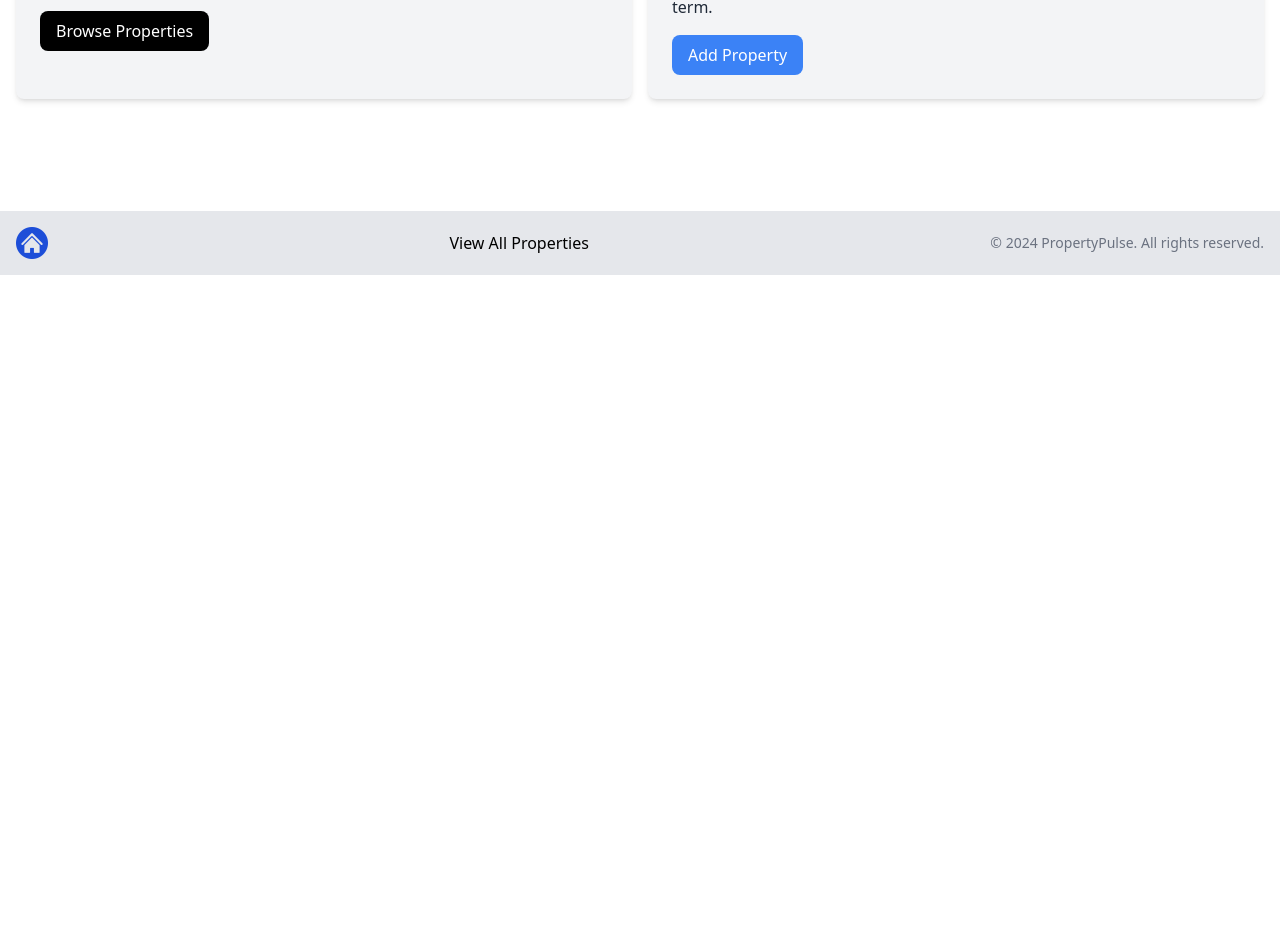
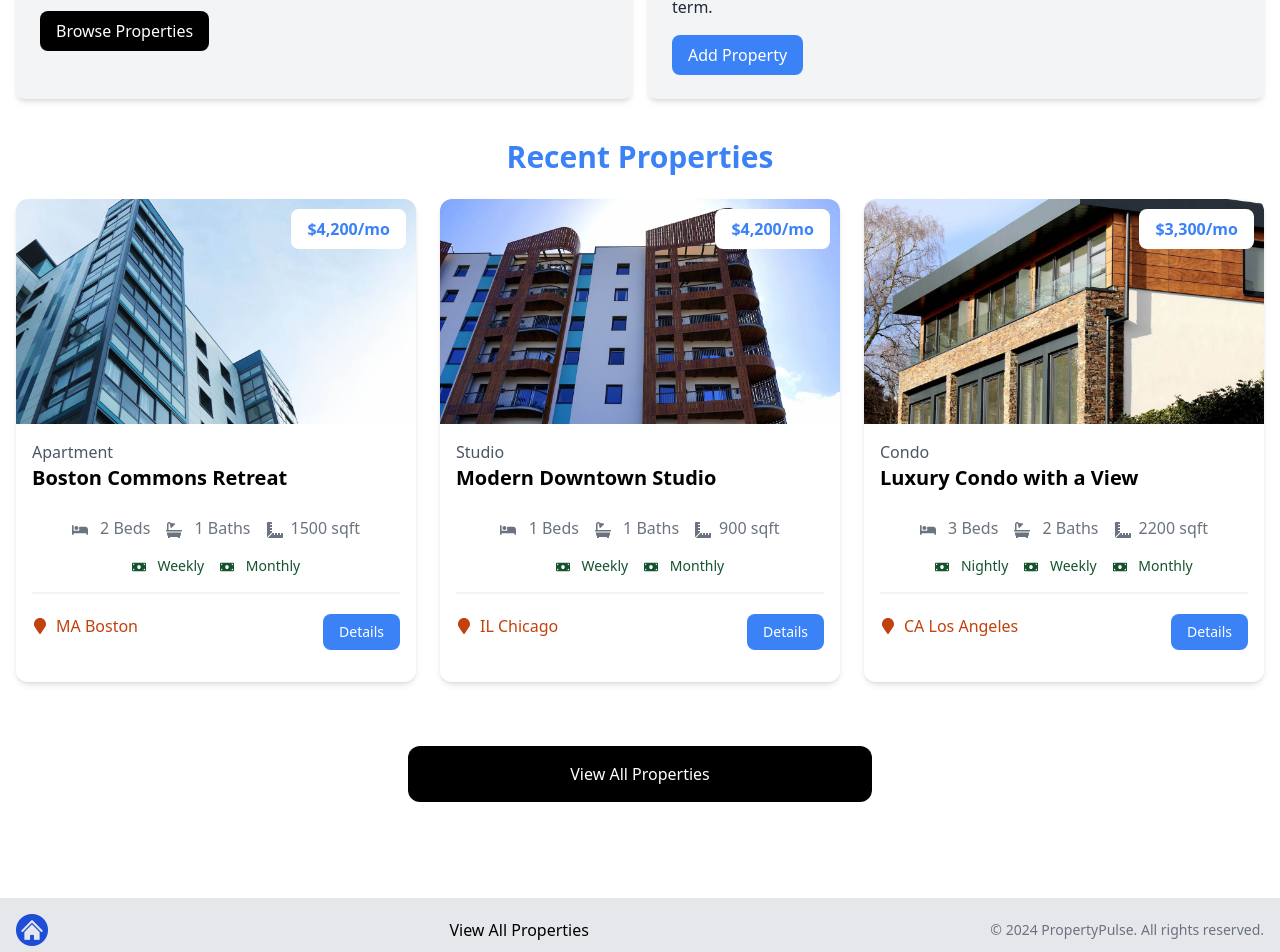
Before and after one commit to BishnuThapa/property_pulse, a Next.js app: page / in a window 1280 px wide. Shown: the part 546-1498 px from the top of the page. Before the commit the page ends 821 px from the top, so only its background shows below. Built offline with nearby package versions, Linux system fonts and the light colour scheme.

Commit message:
home propeties component random 3 data

```diff
--- a/app/page.jsx
+++ b/app/page.jsx
@@ -1,4 +1,5 @@
 import Hero from "@/components/Hero";
+import HomeProperties from "@/components/HomeProperties";
 import Infoboxes from "@/components/Infoboxes";
 import Link from "next/link";
 import React from "react";
@@ -14,6 +15,7 @@
     <>
       <Hero />
       <Infoboxes />
+      <HomeProperties />
     </>
   );
 };
--- /dev/null
+++ b/components/HomeProperties.jsx
@@ -0,0 +1,43 @@
+import React from "react";
+import Link from "next/link";
+import properties from "@/properties.json";
+import PropertyCard from "@/components/PropertyCard";
+
+
+const HomeProperties = () => {
+  const recentProperties = properties
+    .sort(() => Math.random() - Math.random())
+    .slice(0, 3);
+  return (
+    // <!-- Recent Properties -->
+    <>
+      <section className="px-4 py-6">
+        <div className="container-xl lg:container m-auto">
+          <h2 className="text-3xl font-bold text-blue-500 mb-6 text-center">
+            Recent Properties
+          </h2>
+          <div className="grid grid-cols-1 md:grid-cols-3 gap-6">
+            {recentProperties === 0 ? (
+              <p className="text-center text-gray-500">No properties found</p>
+            ) : (
+              recentProperties.map((property, index) => (
+                <PropertyCard key={index} property={property} />
+              ))
+            )}
+          </div>
+        </div>
+      </section>
+
+      <section className="m-auto max-w-lg my-10 px-6">
+        <Link
+          href="/properties"
+          className="block bg-black text-white text-center py-4 px-6 rounded-xl hover:bg-gray-700"
+        >
+          View All Properties
+        </Link>
+      </section>
+    </>
+  );
+};
+
+export default HomeProperties;
```
